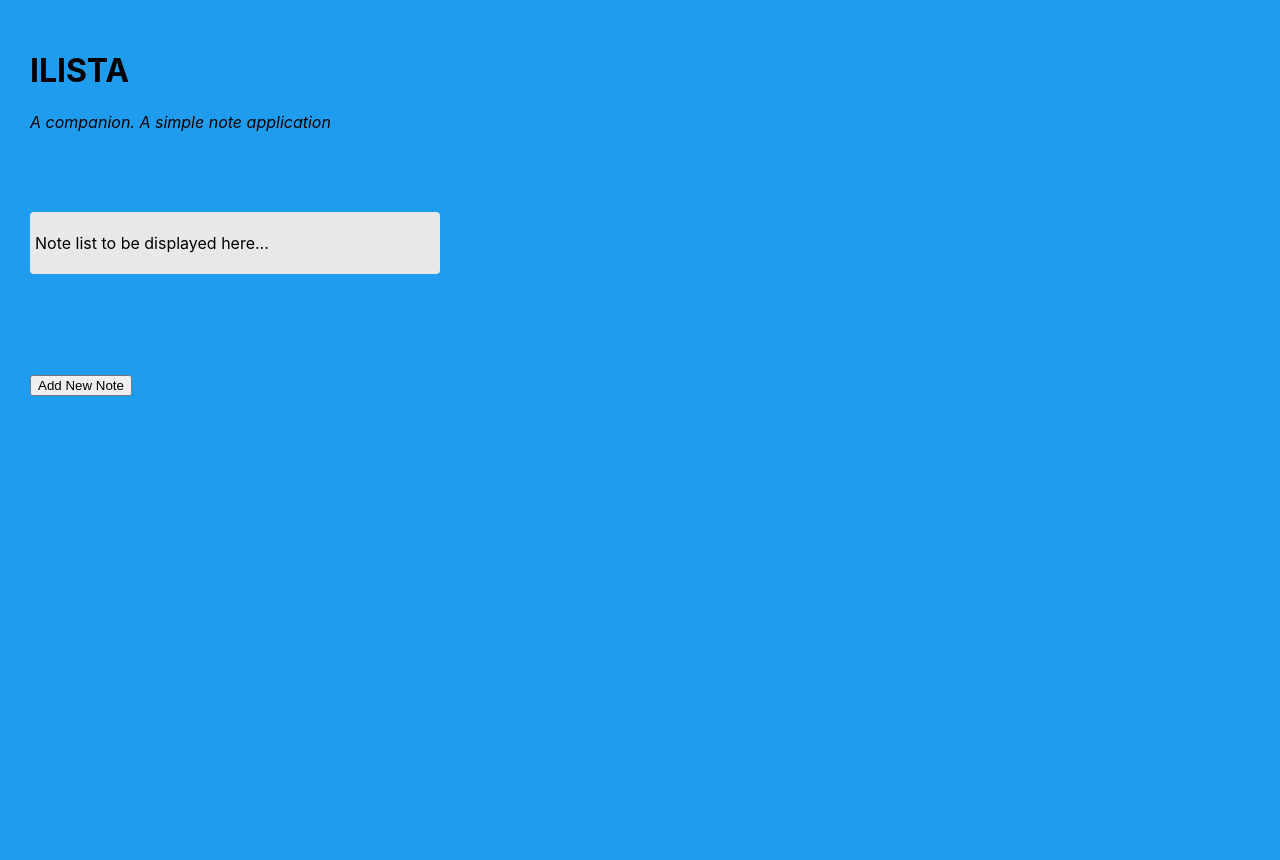
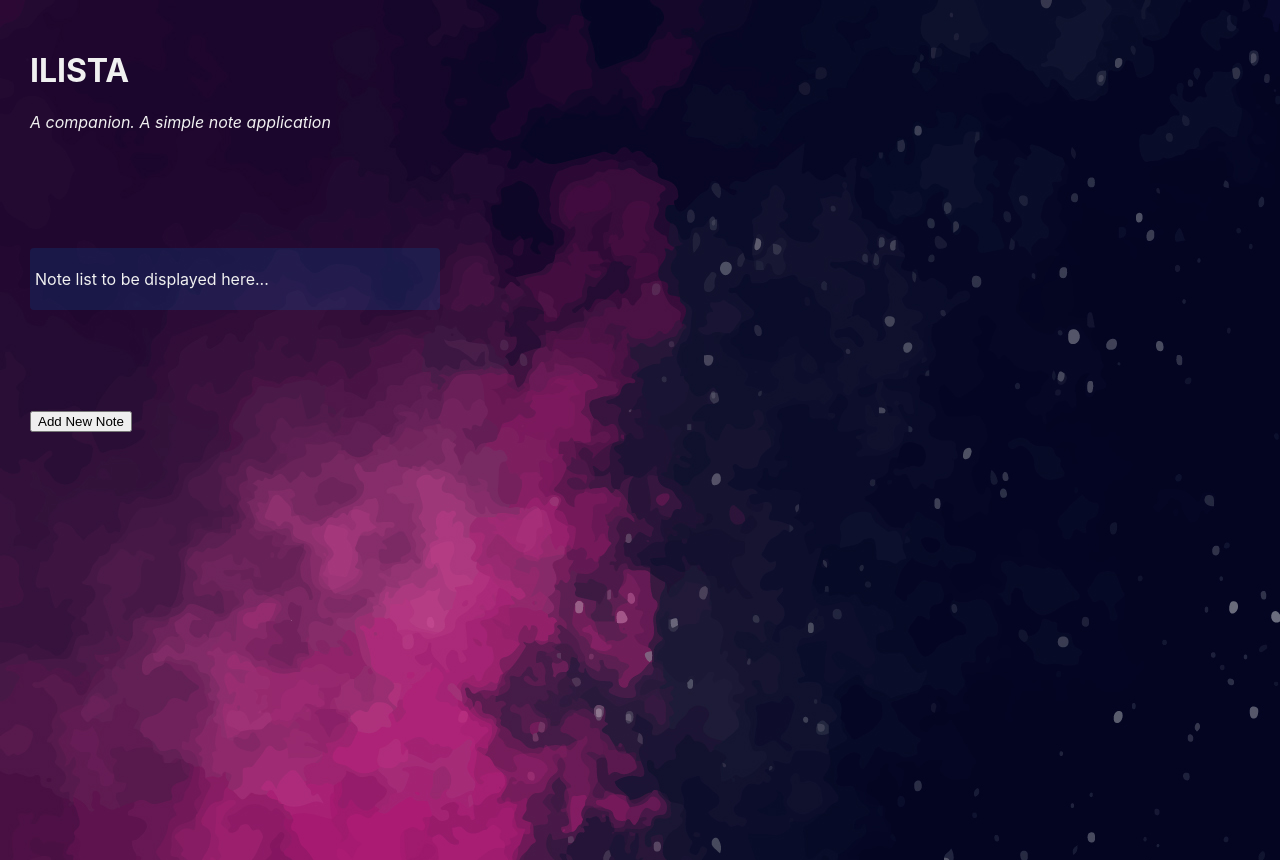
Before and after one commit to otetLopez/ilista, a React (Create React App) app in the folder ilista/: page / in a window 1280 px wide. Built offline with nearby package versions, Linux system fonts and the light colour scheme.

Commit message:
Add a little view

```diff
--- a/ilista/src/App.css
+++ b/ilista/src/App.css
@@ -38,13 +38,22 @@
 }
 
 .app {
-  background: #209cee;
+
+  background-image: url("./assets/bg.jpg");
   padding: 30px;
   height: 100vh;
 }
 
+h1{
+  color: #f0f0f0;
+}
+
+p {
+  color: #f0f0f0;
+}
+
 .todo-list {
-  background: #e8e8e8;
+  background-color: rgba(1, 90, 169,.2);
   border-radius: 4px;
   padding: 5px;
   max-width: 400px;
--- a/ilista/src/App.js
+++ b/ilista/src/App.js
@@ -85,7 +85,7 @@ function App() {
   return (
     <div className="app">
       <h1>ILISTA</h1>
-      <i>A companion.  A simple note application</i>
+      <p><i>A companion.  A simple note application</i></p>
       <br/>      <br/>      <br/>      <br/>      <br/>
       <div className="todo-list">
         <p>Note list to be displayed here...</p>
--- a/ilista/src/PageAddNote.js
+++ b/ilista/src/PageAddNote.js
@@ -88,7 +88,7 @@ function AddNotePage() {
     return (
         <div className="app">
             <h1>ILISTA</h1>
-            <i>A companion.  A simple note application</i>
+            <p><i>A companion.  A simple note application</i></p>
             <br/><br/><br/><br/><br/>
             <div className="todo-list">
             {todos.map((todo, index) => (
```
Also changed, not shown: ilista/src/assets/bg.jpg (added).
